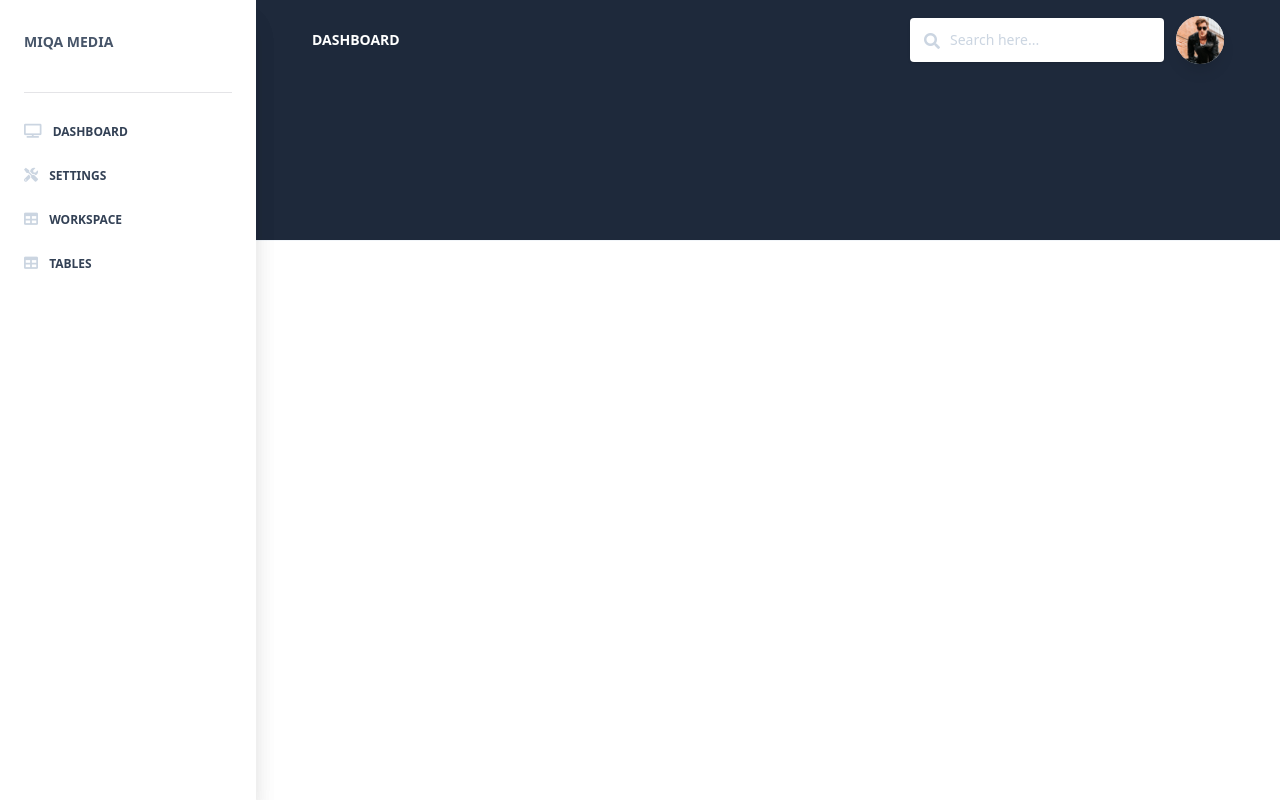
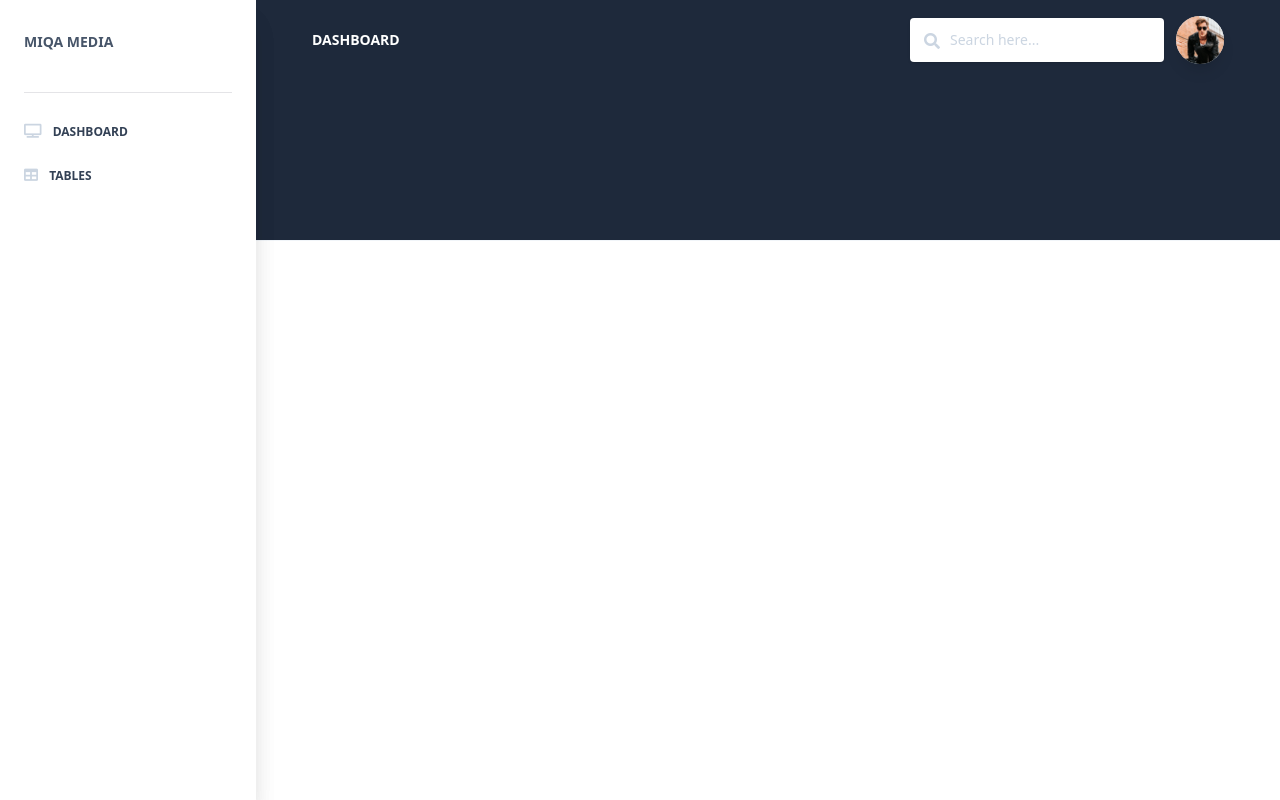
Before and after one commit to JaySanduke/MiqaMedia, a Next.js app: page /user/demotable in a window 1280 px wide. Built offline with nearby package versions, Linux system fonts and the light colour scheme; no server answers; sample sign-in values are in the browser's storage.

Commit message:
sidebar changed

```diff
--- a/components/Sidebar/Usersidebar.js
+++ b/components/Sidebar/Usersidebar.js
@@ -137,7 +137,7 @@ export default function UserSidebar() {
                 </Link>
               </li>
 
-              <li className="items-center">
+              {/* <li className="items-center">
                 <Link href="/user/settings">
                   <a
                     href="#pablo"
@@ -159,7 +159,7 @@ export default function UserSidebar() {
                     Settings
                   </a>
                 </Link>
-              </li>
+              </li> */}
 
               <li className="items-center">
                 <Link href="/user/workspace">
--- a/components/Sidebar/WorkspaceSidebar.js
+++ b/components/Sidebar/WorkspaceSidebar.js
@@ -107,7 +107,7 @@ export default function WorkspaceSidebar() {
                 </Link>
               </li>
 
-              <li className="items-center">
+              {/* <li className="items-center">
                 <Link href="/user/settings">
                   <a
                     href="#pablo"
@@ -129,9 +129,9 @@ export default function WorkspaceSidebar() {
                     Settings
                   </a>
                 </Link>
-              </li>
+              </li> */}
 
-              <li className="items-center">
+              {/* <li className="items-center">
                 <Link href="/user/workspace">
                   <a
                     href="#pablo"
@@ -153,7 +153,7 @@ export default function WorkspaceSidebar() {
                     Workspace
                   </a>
                 </Link>
-              </li>
+              </li> */}
 
               <li className="items-center">
                 <Link href="/user/tables">
```
